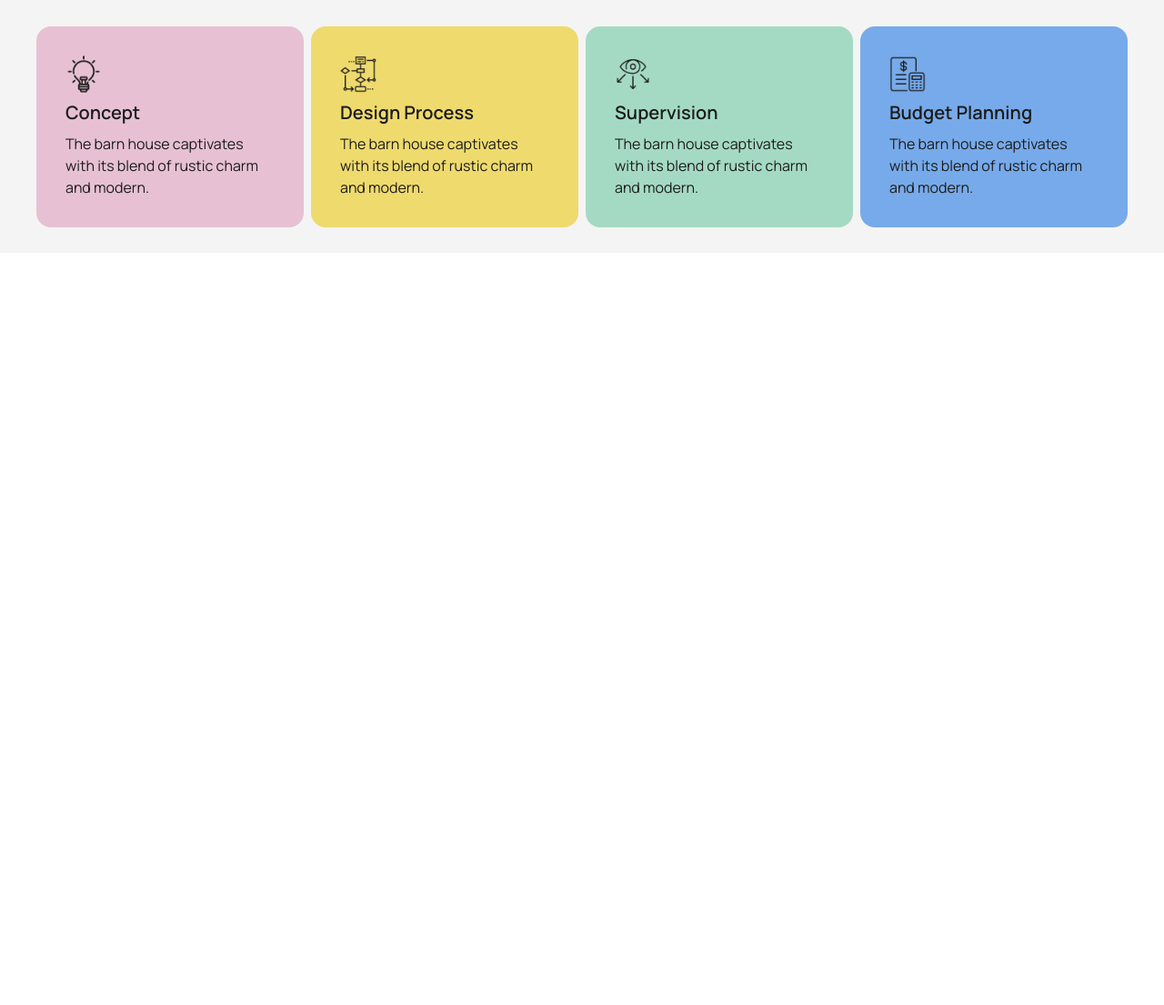
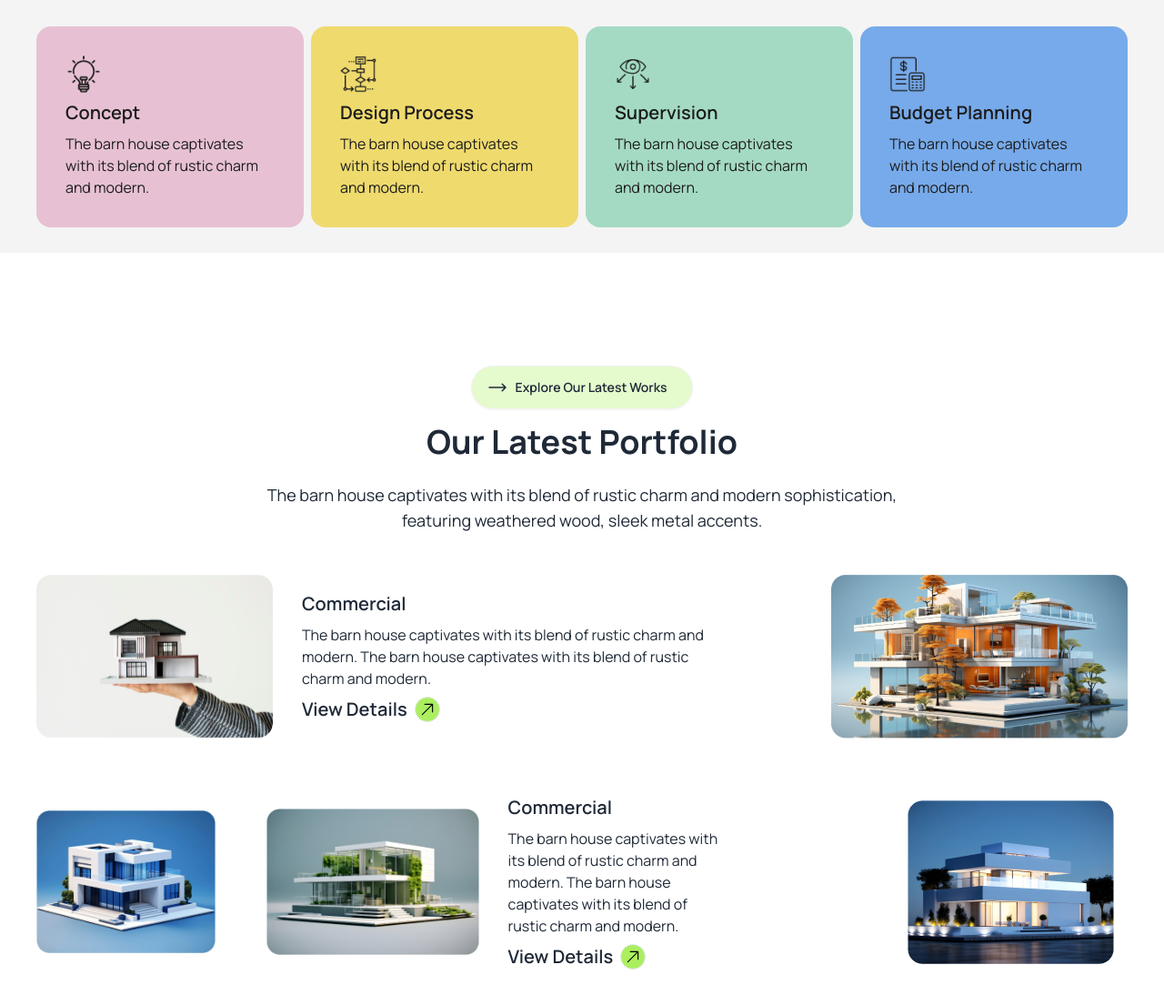
Before and after one commit to ShahAlamSiam/PH-Assignment-03, a plain HTML site: page index.html in a window 1280 px wide. Shown: the part 1899-3004 px from the top of the page at 91% size. Before the commit the page ends 2177 px from the top, so only its background shows below. Drawn offline with nearby package versions, Linux system fonts and the light colour scheme.

Commit message:
added section 'portfolio'

```diff
--- a/index.html
+++ b/index.html
@@ -97,7 +97,7 @@
                     </div>
                     <ul
                       tabindex="0"
-                      class="menu menu-sm dropdown-content bg-base-100 rounded-box z-[1] mt-3 w-52 p-2 shadow">
+                      class="menu menu-sm right-0 dropdown-content bg-base-100 rounded-box z-[1] mt-3 w-52 p-2 shadow">
                       <!-- <li><a>Item 1</a></li>
                       <li>
                         <a>Parent</a>
@@ -198,7 +198,7 @@
       </section>
 
       <!-- SECTION HOW WE WORK -->
-       <section class="bg-[#F4F4F4]">
+       <section class="bg-[#F4F4F4] mb-24">
         <div class="max-w-7xl mx-auto p-5 lg:px-10 lg:py-7">
           <!-- INFO DIV -->
           <div class="flex flex-col items-center justify-center text-center">
@@ -254,6 +254,82 @@
           </div>
         </div>
        </section>
+
+       <!-- SECTION PORTFOLIO -->
+       <section>
+        <div class="max-w-7xl mx-auto p-5 lg:px-10 lg:py-7">
+          <!-- INFO DIV -->
+          <div class="flex flex-col items-center justify-center text-center">
+            <button class="btn mb-4 rounded-3xl bg-[#ABEF5F50]">
+              <svg xmlns="http://www.w3.org/2000/svg" fill="none" viewBox="0 0 24 24" stroke-width="1.5" stroke="currentColor" class="size-6">
+                <path stroke-linecap="round" stroke-linejoin="round" d="M17.25 8.25 21 12m0 0-3.75 3.75M21 12H3" />
+              </svg>
+
+              <span class="pr-3">Explore Our Latest Works</span>
+            </button>
+
+            <h1 class="mb-6 text-4xl font-bold">Our Latest Portfolio</h1>
+
+            <p class="w-3/5 mb-8 text-lg">The barn house captivates with its blend of rustic charm and modern sophistication, featuring weathered wood, sleek metal accents.</p>
+          </div>
+
+          <!-- ROW 1 OF FLEX -->
+          <div class="lg:flex lg:items-center mb-4">
+            <div class="flex flex-col lg:flex-row lg:items-center">
+              <div class="mx-auto lg:mx-0 ">
+                <img class="bg-cover w-full" src="assets/img1.png" alt="">
+              </div>
+              <div class="card bg-base-100 lg:w-3/5 ">
+                <div class="card-body">
+                    <h2 class="card-title">Commercial</h2>
+                    <p>The barn house captivates with its blend of rustic charm and modern. The barn house captivates with its blend of rustic charm and modern.</p>
+
+                    <h2 class="card-title">View Details
+                      <svg class="w-7 bg-[#ABEF5F] p-1 mr-2 border rounded-full" xmlns="http://www.w3.org/2000/svg" fill="none" viewBox="0 0 24 24" stroke-width="1.5" stroke="black" class="size-4">
+                        <path stroke-linecap="round" stroke-linejoin="round" d="m4.5 19.5 15-15m0 0H8.25m11.25 0v11.25" />
+                      </svg>
+                    </h2>
+                </div>
+
+              </div>
+            </div>
+            <div class="lg:w-5/12 w-100%">
+              <img class="w-10/12 lg:w-auto  bg-center mx-auto mb-3 lg:mb-0" src="assets/img2.png" alt="">
+            </div>
+          </div>
+
+          <!-- ROW 2 OF FLEX -->
+           <div class="flex flex-col lg:flex-row lg:items-center mx-auto">
+            <div class="lg:mr-14 w-full lg:w-96">
+              <img class="w-10/12 lg:w-auto  bg-center mx-auto mb-3 lg:mb-0" src="assets/img3.png" alt="">
+            </div>
+
+            <div class="flex flex-col lg:flex-row lg:items-center">
+              <div class="lg:w-4/5">
+                <img class="w-10/12 lg:w-auto  bg-center mx-auto mb-3 lg:mb-0" src="assets/img4.png" alt="">
+              </div>
+              <div>
+                <div class="card bg-base-100 w-2/3">
+                  <div class="card-body">
+                      <h2 class="card-title">Commercial</h2>
+                      <p>The barn house captivates with its blend of rustic charm and modern. The barn house captivates with its blend of rustic charm and modern.</p>
+
+                      <h2 class="card-title">View Details
+                        <svg class="w-7 bg-[#ABEF5F] p-1 mr-2 border rounded-full" xmlns="http://www.w3.org/2000/svg" fill="none" viewBox="0 0 24 24" stroke-width="1.5" stroke="black" class="size-4">
+                          <path stroke-linecap="round" stroke-linejoin="round" d="m4.5 19.5 15-15m0 0H8.25m11.25 0v11.25" />
+                        </svg>
+                      </h2>
+                  </div>
+
+                </div>
+              </div>
+            </div>
+
+            <div class="lg:w-5/12">
+              <img class="w-10/12 lg:w-auto  bg-center mx-auto mb-3 lg:mb-0" src="assets/img5.png" alt="">
+            </div>
+           </div>
+       </section>
     </main>
     <footer>
 
```
